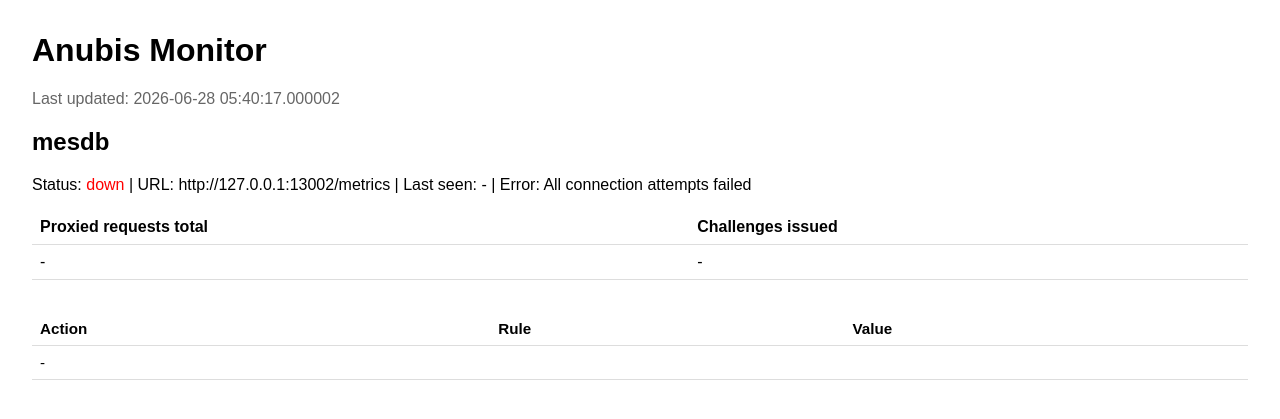
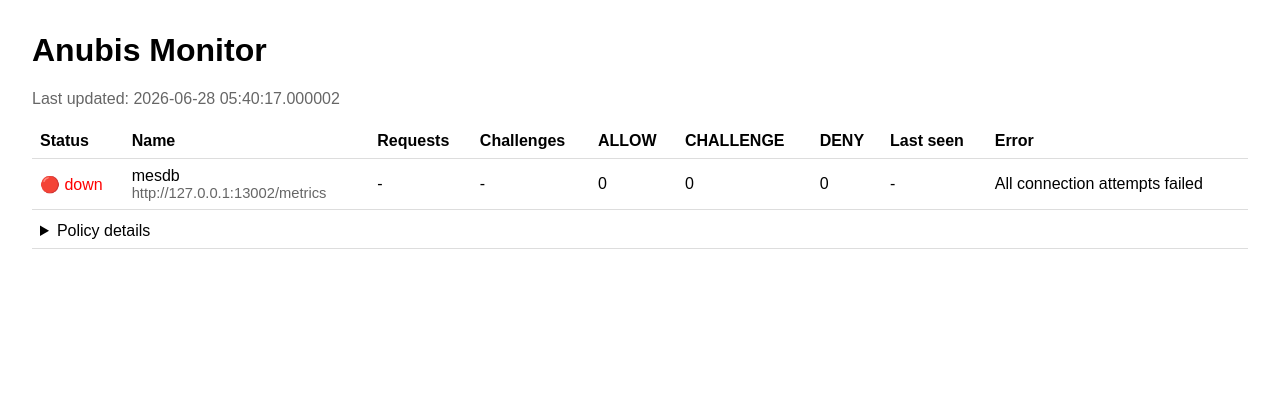
Before and after one commit to brianread108/Anubis-Support, a FastAPI app: page / in a window 1280 px wide. Shown: the top 419 px of the page. Run offline with FastAPI, Linux system fonts and the light colour scheme; data that the repository does not hold is empty.

Commit message:
Reformat html to one line per instance

```diff
--- a/anubis-monitor/app/main.py
+++ b/anubis-monitor/app/main.py
@@ -38,15 +38,31 @@ def status_label(status):
     return "degraded"
 
 
-def _policy_rows(policy_results):
-    rows = []
-    for (action, rule), value in sorted(policy_results.items()):
-        rows.append({
-            "action": action,
-            "rule": rule,
-            "value": value,
-        })
-    return rows
+def status_icon(status):
+    label = status_label(status)
+    if label == "healthy":
+        return "🟢"
+    if label == "degraded":
+        return "🟠"
+    return "🔴"
+
+
+def fmt_value(value):
+    if value is None:
+        return "-"
+    if isinstance(value, float):
+        if value.is_integer():
+            return str(int(value))
+        return "{:.3f}".format(value)
+    return str(value)
+
+
+def _policy_summary(policy_results):
+    counts = {"ALLOW": 0.0, "CHALLENGE": 0.0, "DENY": 0.0}
+    for (action, rule), value in policy_results.items():
+        if action in counts and isinstance(value, (int, float)):
+            counts[action] += value
+    return counts
 
 
 async def poll_instance(instance, timeout):
@@ -122,16 +138,26 @@ async def index(request: Request):
     for inst in STATE.instances:
         summary = inst.summary or {}
         policy_results = summary.get("policy_results", {})
-        view_instances.append({
-            "name": inst.name,
-            "url": inst.url,
-            "healthy": inst.healthy,
-            "last_seen": inst.last_seen,
-            "error": inst.error,
-            "request_total": summary.get("request_total"),
-            "challenge_issued": summary.get("challenge_issued"),
-            "policy_rows": _policy_rows(policy_results),
-        })
+        view_instances.append(
+            {
+                "name": inst.name,
+                "url": inst.url,
+                "healthy": inst.healthy,
+                "last_seen": inst.last_seen,
+                "error": inst.error,
+                "request_total": summary.get("request_total"),
+                "challenge_issued": summary.get("challenge_issued"),
+                "policy_counts": _policy_summary(policy_results),
+                "policy_rows": [
+                    {
+                        "action": action,
+                        "rule": rule,
+                        "value": value,
+                    }
+                    for (action, rule), value in sorted(policy_results.items())
+                ],
+            }
+        )
 
     return templates.TemplateResponse(
         "index.html",
@@ -142,5 +168,7 @@ async def index(request: Request):
             "last_updated": STATE.last_updated,
             "config_error": STATE.config_error,
             "status_label": status_label,
+            "status_icon": status_icon,
+            "fmt_value": fmt_value,
         },
     )
--- a/anubis-monitor/app/templates/index.html
+++ b/anubis-monitor/app/templates/index.html
@@ -6,14 +6,17 @@
   <title>Anubis Monitor</title>
   <style>
     body { font-family: sans-serif; margin: 2rem; }
-    table { border-collapse: collapse; width: 100%; margin-bottom: 2rem; }
-    th, td { padding: 0.5rem; border-bottom: 1px solid #ddd; text-align: left; vertical-align: top; }
+    table { border-collapse: collapse; width: 100%; margin-bottom: 1rem; }
+    th, td { padding: 0.5rem; border-bottom: 1px solid #ddd; text-align: left; vertical-align: middle; }
     .healthy { color: green; }
     .degraded { color: orange; }
     .down { color: red; }
     .muted { color: #666; }
     .error { color: #b00020; }
-    .policy { font-size: 0.95em; }
+    .mini { font-size: 0.92em; white-space: nowrap; }
+    .nowrap { white-space: nowrap; }
+    details { margin-top: 0.25rem; }
+    summary { cursor: pointer; }
   </style>
 </head>
 <body>
@@ -25,32 +28,42 @@
 
   <p class="muted">Last updated: {{ last_updated if last_updated is not none else '-' }}</p>
 
-  {% for inst in instances %}
-    <h2>{{ inst.name }}</h2>
-    <p>
-      Status:
-      <span class="{{ status_label(inst) }}">{{ status_label(inst) }}</span>
-      | URL: {{ inst.url }}
-      | Last seen: {{ inst.last_seen if inst.last_seen is not none else '-' }}
-      | Error: {{ inst.error if inst.error is not none else '-' }}
-    </p>
-
   <table>
     <thead>
       <tr>
-          <th>Proxied requests total</th>
-          <th>Challenges issued</th>
+        <th>Status</th>
+        <th>Name</th>
+        <th>Requests</th>
+        <th>Challenges</th>
+        <th>ALLOW</th>
+        <th>CHALLENGE</th>
+        <th>DENY</th>
+        <th>Last seen</th>
+        <th>Error</th>
       </tr>
     </thead>
     <tbody>
+      {% for inst in instances %}
       <tr>
-          <td>{{ inst.request_total if inst.request_total is not none else '-' }}</td>
-          <td>{{ inst.challenge_issued if inst.challenge_issued is not none else '-' }}</td>
+        <td class="nowrap">{{ status_icon(inst) }} <span class="{{ status_label(inst) }}">{{ status_label(inst) }}</span></td>
+        <td>
+          {{ inst.name }}
+          <div class="mini muted">{{ inst.url }}</div>
+        </td>
+        <td>{{ fmt_value(inst.request_total) }}</td>
+        <td>{{ fmt_value(inst.challenge_issued) }}</td>
+        <td>{{ fmt_value(inst.policy_counts.get('ALLOW')) }}</td>
+        <td>{{ fmt_value(inst.policy_counts.get('CHALLENGE')) }}</td>
+        <td>{{ fmt_value(inst.policy_counts.get('DENY')) }}</td>
+        <td>{{ inst.last_seen if inst.last_seen is not none else '-' }}</td>
+        <td>{{ inst.error if inst.error is not none else '-' }}</td>
       </tr>
-      </tbody>
-    </table>
-
-    <table class="policy">
+      <tr>
+        <td colspan="9">
+          <details>
+            <summary>Policy details</summary>
+            {% if inst.policy_rows %}
+            <table>
               <thead>
                 <tr>
                   <th>Action</th>
@@ -59,21 +72,23 @@
                 </tr>
               </thead>
               <tbody>
-        {% if inst.policy_rows %}
                 {% for row in inst.policy_rows %}
                 <tr>
                   <td>{{ row.action }}</td>
                   <td>{{ row.rule }}</td>
-              <td>{{ row.value }}</td>
+                  <td>{{ fmt_value(row.value) }}</td>
                 </tr>
                 {% endfor %}
-        {% else %}
-          <tr>
-            <td colspan="3">-</td>
-          </tr>
-        {% endif %}
               </tbody>
             </table>
+            {% else %}
+              <div class="muted">No policy samples found.</div>
+            {% endif %}
+          </details>
+        </td>
+      </tr>
       {% endfor %}
+    </tbody>
+  </table>
 </body>
 </html>
```
Lines whose indentation alone changed are shown as unchanged.
